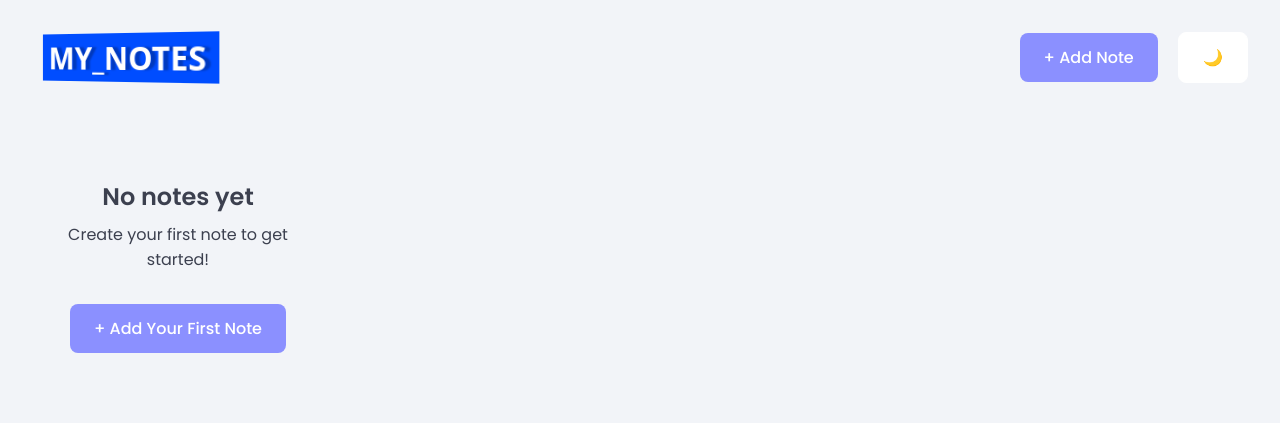
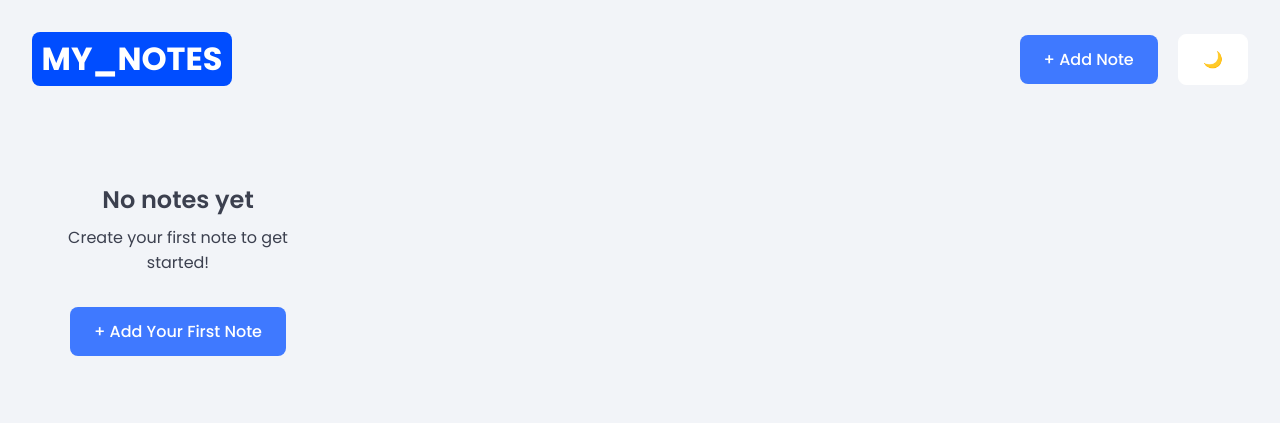
Before and after one commit to BHUSHN1611/Note-taking-app, a plain HTML site: page index.html in a window 1280 px wide. Drawn offline with Linux system fonts and the light colour scheme.

Commit message:
Improve the heading

```diff
--- a/style.css
+++ b/style.css
@@ -7,7 +7,7 @@
 }
 
 :root {
-  --brand-color: #8b90ff;
+  --brand-color: #3f79ff;
   --base-color: #f2f4f8;
   --surface-color: #fff;
   --text-color: #191b23;
@@ -17,7 +17,7 @@
 }
 
 .dark-theme {
-  --brand-color: #8b90ff;
+  --brand-color: #3f79ff;
   --base-color: #1e1f26;
   --surface-color: #2c2f38;
   --text-color: #f0f0f0;
@@ -60,7 +60,7 @@ header {
 }
 
 .add-note-btn:hover {
-  background: #7a7fff;
+  background: #004dff;
 }
 
 .theme-toggle-btn {
@@ -266,7 +266,7 @@ dialog::backdrop {
 }
 
 .save-btn:hover {
-  background: #7a7fff;
+  background: #004dff;
 }
 
 .empty-state {
@@ -330,26 +330,16 @@ dialog::backdrop {
   opacity: 1;
 }
 .heading{
-  --c: #fff;
- /* text color */
-  background: linear-gradient(90deg, #0000 33%, #fff5, #0000 67%) var(--_p,100%)/300% no-repeat,
-    #004dff;
- /* background color */
-  color: #0000;
+  background-color: #004dff;
+  color: #ffffff;
   border: none;
-  transform: perspective(500px) rotateY(calc(20deg*var(--_i,-1)));
   text-shadow: calc(var(--_i,-1)* 0.08em) -.01em 0   var(--c),
     calc(var(--_i,-1)*-0.08em)  .01em 2px #0004;
   outline-offset: .1em;
-  transition: 0.3s;
+  border-radius: 8px;
+}
 
-}
-.heading:hover{
-   --_p: 0%;
-  --_i: 1;
-}
 .heading{
-  font-family: system-ui, sans-serif;
   font-weight: bold;
   font-size: 2rem;
   margin: 0;
@@ -470,11 +460,11 @@ dialog::backdrop {
   }
 
   /* Heading animation simplified for performance */
-  .heading {
+  /* .heading {
     font-size: 1.5rem;
     transform: none;
     text-shadow: none;
-  }
+  } */
 }
 
 @media (max-width: 768px) {
```
Also changed, not shown: 1 other file.
